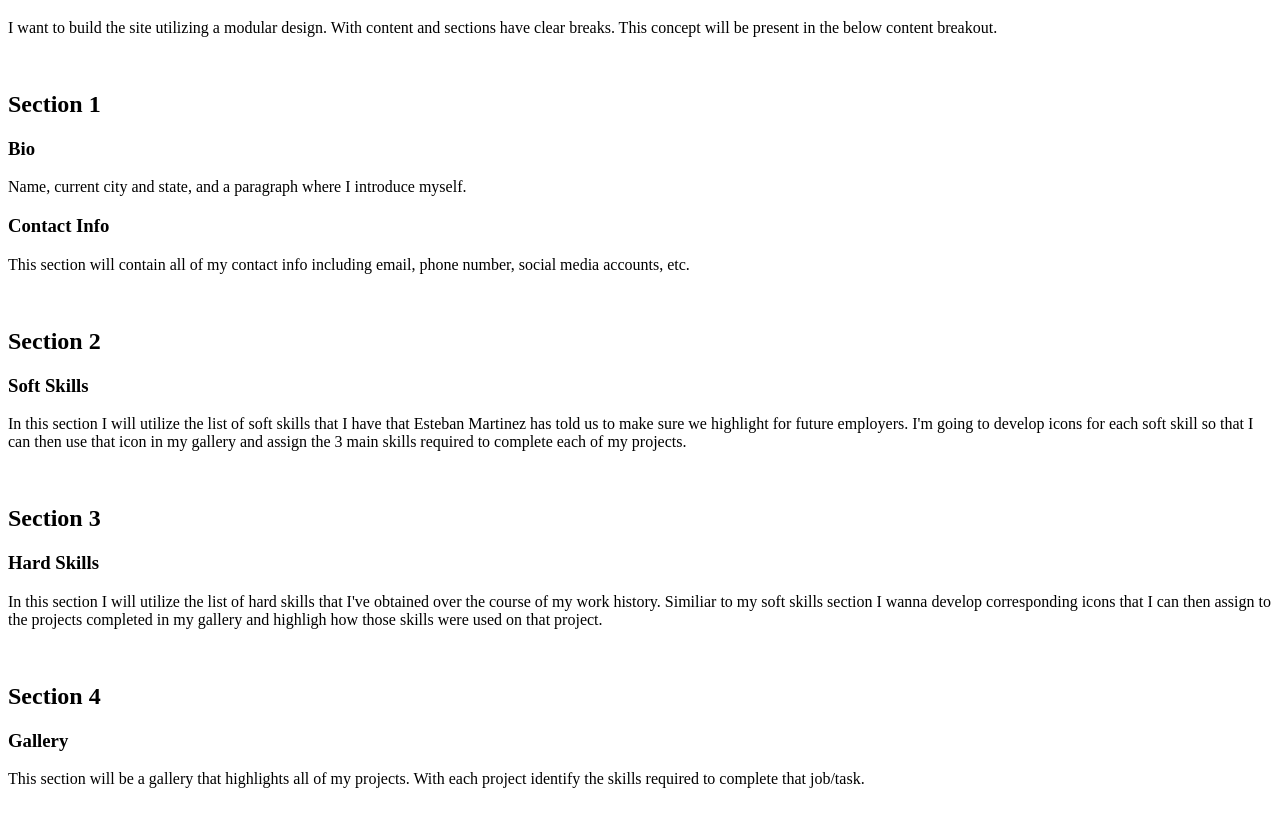
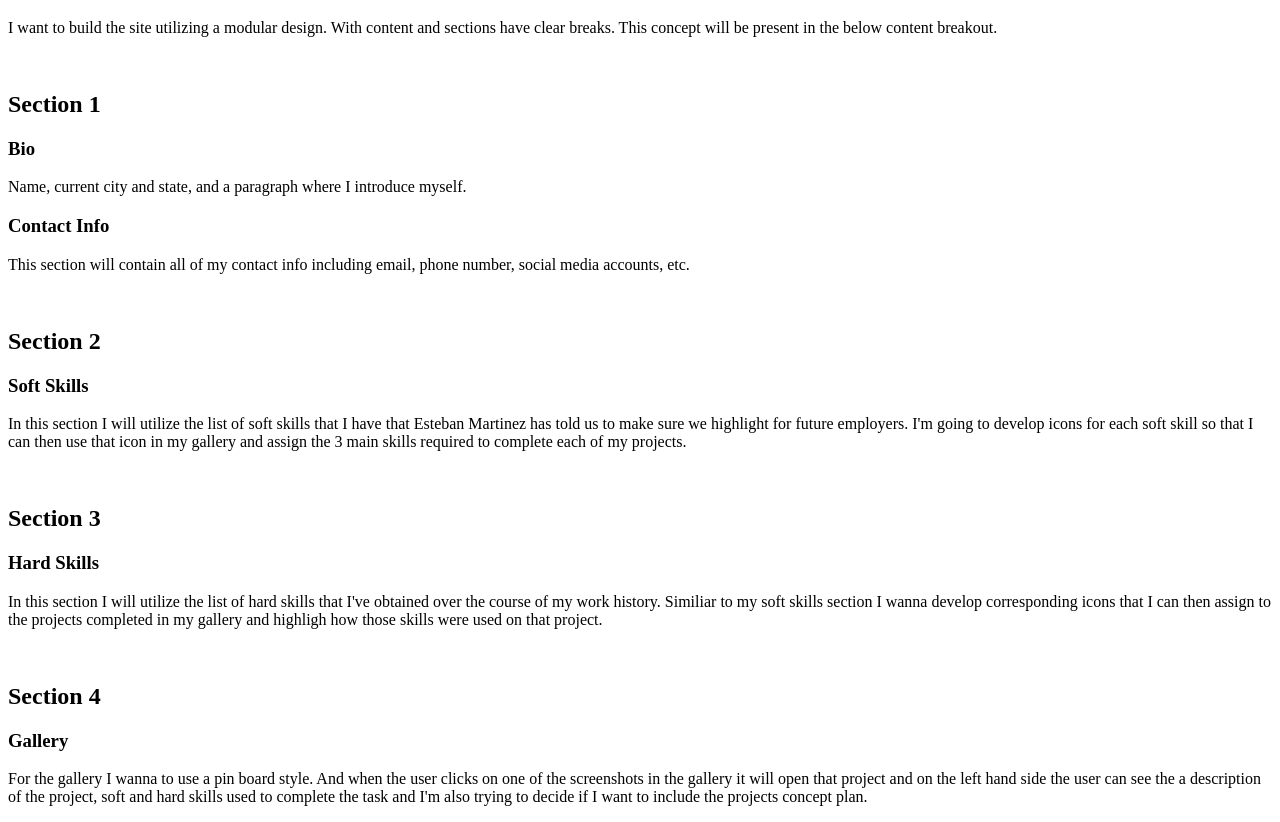
Before and after one commit to IzaiahLucero/izaiah-lucero-website, a plain HTML site: page public_html/documentation/milestone-2.html in a window 1280 px wide. Shown: the part 61-883 px from the top of the page. Drawn offline with Linux system fonts and the light colour scheme.

Commit message:
Added final content description to the gallery section of my site.

```diff
--- a/public_html/documentation/milestone-2.html
+++ b/public_html/documentation/milestone-2.html
@@ -29,7 +29,7 @@
 
 <h2>Section 4</h2>
 <h3>Gallery</h3>
-<p>This section will be a gallery that highlights all of my projects. With each project identify the skills required to complete that job/task.</p>
+<p>For the gallery I wanna to use a pin board style. And when the user clicks on one of the screenshots in the gallery it will open that project and on the left hand side the user can see the a description of the project, soft and hard skills used to complete the task and I'm also trying to decide if I want to include the projects concept plan.</p>
 
 
 </body>
```
